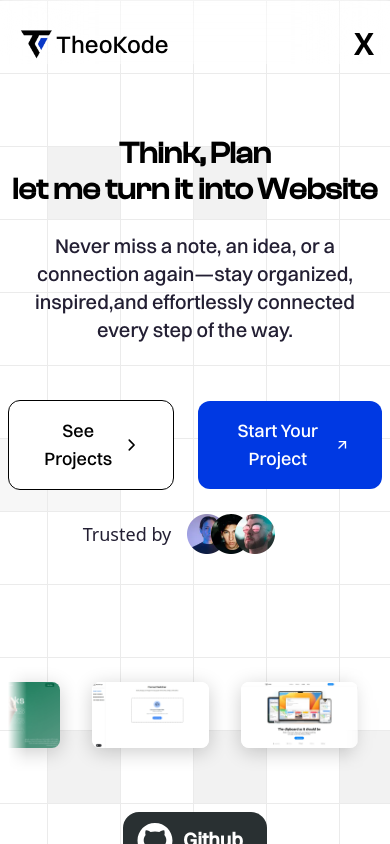
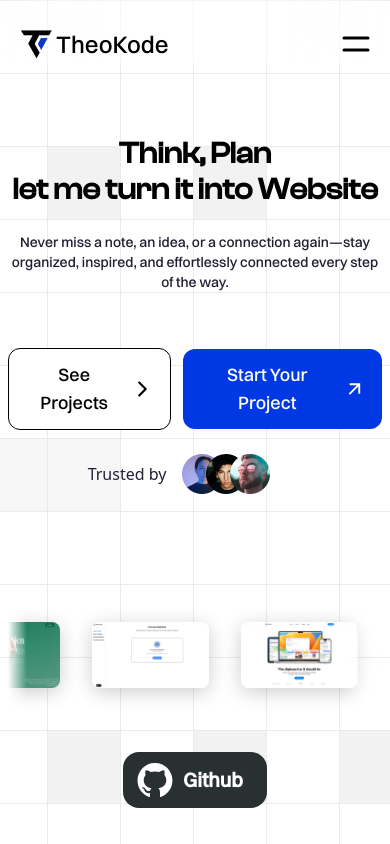
Before and after one commit to theo-code1/MyPortfolio, a React (Vite) app: page / in a window 390 px wide. Shown: the top 844 px of the page. Built offline with nearby package versions, Linux system fonts and the light colour scheme.

Commit message:
Remove Formspree dependency from package files; update HeroSection and NavBar components for improved responsiveness and layout; enhance PhoneMenu functionality with close button and state management for better user experience.

```diff
--- a/package.json
+++ b/package.json
@@ -10,7 +10,6 @@
     "preview": "vite preview"
   },
   "dependencies": {
-    "@formspree/react": "^3.0.0",
     "@tailwindcss/vite": "^4.1.11",
     "gsap": "^3.13.0",
     "motion": "^12.23.6",
--- a/src/Components/HeroSection.jsx
+++ b/src/Components/HeroSection.jsx
@@ -28,7 +28,7 @@ const HeroSection = ({ overviewRef, aboutRef, workRef }) => {
                 animateBy="words"
                 direction="top"
                 onAnimationComplete={''}
-                className="text-3xl md:text-5xl lg:text-6xl text-center font-clash-display font-bold"
+                className="hidden md:flex text-3xl md:text-5xl lg:text-6xl text-center font-clash-display font-bold"
                 />
               <BlurText
                 text="let me turn it into Website"
@@ -36,17 +36,18 @@ const HeroSection = ({ overviewRef, aboutRef, workRef }) => {
                 animateBy="words"
                 direction="top"
                 onAnimationComplete={''}
-                className="text-3xl md:text-5xl lg:text-6xl text-center font-clash-display font-bold "
+                className="hidden md:flex text-3xl md:text-5xl lg:text-6xl text-center font-clash-display font-bold "
                 />
+                <h1 className="flex md:hidden text-3xl font-clash-display font-bold ">Think, Plan<br />let me turn it into Website</h1>
 
               </div>
-              <h3 className='text-xl font-switzer text-dark-blue mb-8 animate-poop [--delay:0.5] md:[--delay:1.2]'  >Never miss a note, an idea, or a connection again—stay organized, inspired,<br className="hidden md:flex" />and effortlessly connected every step of the way.</h3>
-              <div className="cta-buttons flex items-center gap-6 mx-auto animate-position-opacity">
-                  <Link to={'/my-work'} className='flex items-center gap-2 px-8 py-4 bg-white border-[1.5px] border-black rounded-xl font-switzer font-medium text-lg hover:shadow-[0_2px_20px_0_var(--color-shadow-black)] cursor-pointer transition-all duration-200 group'>See Projects <SeeArrow className='text-2xl group-hover:translate-x-2  transition-all duration-200' /></Link>
-                  <Link to={'/contact'} className='flex items-center gap-2 px-8 py-4 bg-primary-blue text-white rounded-xl font-switzer font-medium text-lg hover:brightness-95 active:brightness-80 transition-all duration-200 cursor-pointer group' >Start Your Project <GoArrow className='text-2xl group-hover:translate-x-2 group-hover:-translate-y-1 group-hover:scale-[1.1] transition-all duration-200'/></Link>
+              <h3 className='text-sm md:text-xl font-switzer text-dark-blue mb-8 animate-none md:animate-poop [--delay:0.5] md:[--delay:1.2]'  >Never miss a note, an idea, or a connection again—stay organized, inspired,<br className="hidden md:flex" /> and effortlessly connected every step of the way.</h3>
+              <div className="cta-buttons flex items-center gap-3 md:gap-6 mx-auto animate-none md:animate-position-opacity">
+                  <Link to={'/my-work'} className='flex items-center gap-2 px-4 md:px-8 py-3 md:py-4 bg-white border-[1.5px] border-black rounded-xl font-switzer font-medium text-lg hover:shadow-[0_2px_20px_0_var(--color-shadow-black)] cursor-pointer transition-all duration-200 group'>See Projects <SeeArrow className='text-2xl group-hover:translate-x-2  transition-all duration-200' /></Link>
+                  <Link to={'/contact'} className='flex items-center gap-2 px-4 md:px-8 py-3 md:py-4 bg-primary-blue text-white rounded-xl font-switzer font-medium text-lg hover:brightness-95 active:brightness-80 transition-all duration-200 cursor-pointer group' >Start Your Project <GoArrow className='text-2xl group-hover:translate-x-2 group-hover:-translate-y-1 group-hover:scale-[1.1] transition-all duration-200'/></Link>
               </div>
               <div className="trust flex gap-4 items-center mx-auto animate-blur mb-24">
-                <h3 className='text-lg text-dark-blue font-medium'>Trusted by</h3>
+                <h3 className='text-[16px] md:text-lg text-dark-blue font-medium'>Trusted by</h3>
                 <div className="people-trusted flex gap-0 w-fit">
                   <img src={trust1} alt="person One" draggable='false' className='size-10 select-none' />
                   <img src={trust2} alt="person Two" draggable='false' className='size-10 select-none -translate-x-4' />
--- a/src/Components/NavBar.jsx
+++ b/src/Components/NavBar.jsx
@@ -3,11 +3,15 @@ import { useState, useEffect } from 'react';
 import useScrollDirection from './hook/UseScrollDirection';
 import { Link } from 'react-router';
 
+import Menu from '../assets/Icons/Menu'
+import Close from '../assets/Icons/Close'
 
 
 const scrollToSection = (ref) => {
   ref.current?.scrollIntoView({ behavior: "smooth" });
 };
+
+
 
 const NavBar = ({ overviewRef, aboutRef, workRef }) => {
   const scrollDirection = useScrollDirection();
@@ -26,8 +30,7 @@ console.log(isPhoneMenuOpened)
 
 
   return (
-    // <nav className={`flex-1/2 items-center justify-between px-20 mt-6`}>
-    <nav className={`flex items-center justify-between md:gap-4 px-4 md:px-8 lg::px-20 backdrop-blur-2xl md:backdrop-blur-none rounded fixed top-0 left-0 w-full z-50 transition-all duration-400 animate-nav
+    <nav className={`flex items-center justify-between md:gap-4 px-4 md:px-8 lg::px-20 backdrop-blur-2xl md:backdrop-blur-none rounded fixed top-0 left-0 w-full z-50 transition-all duration-400 animate-none md:animate-nav
         ${scrollDirection === 'down' ? '-translate-y-32' : 'translate-y-0'}
         ${isScrolled ? 'pt-4 pb-2' : 'pt-6'} `}>
         <div className={`logo items-center ${isScrolled ? 'flex md:hidden' : 'flex'}`}>
@@ -44,9 +47,11 @@ console.log(isPhoneMenuOpened)
 
         <Link to={'/contact'} className={`hidden md:flex bg-primary-blue brightness-105 hover:brightness-95 shadow-[0_4px_10px_0_var(--color-shadow-black)] hover:shadow-[0_2px_10px_0_var(--color-shadow-black-02)] transition-all duration-200 px-4 lg:px-8 py-3 rounded-xl text-[16px] text-white font-switzer font-medium cursor-pointer ${isScrolled ? 'md:hidden' : 'flex'}`}>Let's Connect</Link>
 
-        <h1 onClick={() => setIsPhoneMenuOpened(!isPhoneMenuOpened)} className='flex md:hidden text-3xl font-bold z-[99]'>X</h1>
+        {/* <h1  className='flex md:hidden text-3xl font-bold z-[99]'>X</h1> */}
+        <Menu onClick={() => setIsPhoneMenuOpened(!isPhoneMenuOpened)} className='text-4xl' />
+
         <PhoneMenu overviewRef={overviewRef} aboutRef={aboutRef} workRef={workRef}
-          isPhoneMenuOpened={isPhoneMenuOpened}
+          isPhoneMenuOpened={isPhoneMenuOpened} setIsPhoneMenuOpened={setIsPhoneMenuOpened}
         />
     </nav>
   )
@@ -55,19 +60,31 @@ console.log(isPhoneMenuOpened)
 export default NavBar
 
 
-const PhoneMenu = ({ overviewRef, aboutRef, workRef, isPhoneMenuOpened }) => {
+const PhoneMenu = ({ overviewRef, aboutRef, workRef, isPhoneMenuOpened, setIsPhoneMenuOpened }) => {
   return(
-    <div className={`menu w-screen flex md:hidden flex-col items-center gap-12 h-screen bg-white absolute top-0 left-0 z-50 pt-[20dvh] overflow-hidden ${isPhoneMenuOpened ? 'translate-x-0' : 'translate-x-full' } transition-transform duration-300`}>
-      <img src={MyLogo} alt="" className='w-12 object-contain absolute top-8 left-4 select-none' draggable='false' />
+    <div className={`menu w-screen flex md:hidden flex-col items-center gap-12 h-screen border bg-white fixed top-0 left-0 z-50 pt-[20dvh] overflow-hidden  ${isPhoneMenuOpened ? 'translate-x-0' : 'translate-x-full' } transition-transform duration-300`}>
+      <div className="top-bar absolute top-0 left-0 pt-6 px-8 flex items-center justify-between w-full">
+        <img src={MyLogo} alt="" className='w-12 object-contain select-none' draggable='false' />
+        <Close onClick={() => setIsPhoneMenuOpened(false)} className='text-4xl rounded-2xl active:bg-gray-100 ' />
+      </div>
 
       <ul className={`flex flex-col items-center gap-4 mx-auto w-full text-xl font-switzer font-medium px-8 py-2`}>
-            <li onClick={() => scrollToSection(overviewRef)}  className='cursor-pointer text-black hover:text-dark-blue/90 px-2 py-1 transition-all duration-200'>Overview</li>
+            <li onClick={() => {
+              scrollToSection(overviewRef)
+              setIsPhoneMenuOpened(false)
+            }}  className='cursor-pointer text-black hover:text-dark-blue/90 px-2 py-1 transition-all duration-200'>Overview</li>
             <hr className='w-1/2 text-black/30 ' />
-            <li onClick={() => scrollToSection(aboutRef)}  className='cursor-pointer text-black hover:text-dark-blue/90 px-2 py-1 transition-all duration-200'>About</li>
+            <li onClick={() => {
+              scrollToSection(aboutRef)
+              setIsPhoneMenuOpened(false)
+            }}  className='cursor-pointer text-black hover:text-dark-blue/90 px-2 py-1 transition-all duration-200'>About</li>
             <hr className='w-1/2 text-black/30 ' />
-            <li onClick={() => scrollToSection(workRef)}  className='cursor-pointer text-black hover:text-dark-blue/90 px-2 py-1 transition-all duration-200'>Work</li>
+            <li onClick={() => {
+              scrollToSection(workRef)
+              setIsPhoneMenuOpened(false)
+            }}  className='cursor-pointer text-black hover:text-dark-blue/90 px-2 py-1 transition-all duration-200'>Work</li>
             <hr className='w-1/2 text-black/30 ' />
-            <Link to={'/contact'} ><li className='cursor-pointer text-black hover:text-dark-blue/90 px-2 py-1 transition-all duration-200'>Contact</li></Link>
+            <Link to={'/contact'} ><li onClick={() => setIsPhoneMenuOpened(false)} className='cursor-pointer text-black hover:text-dark-blue/90 px-2 py-1 transition-all duration-200'>Contact</li></Link>
         </ul>
 
         <Link to={'/contact'} className={`flex md:hidden w-fit bg-primary-blue brightness-105 active:brightness-95 shadow-[0_4px_10px_0_var(--color-shadow-black)] active:shadow-[0_2px_10px_0_var(--color-shadow-black-02)] transition-all duration-200 px-8 py-3 rounded-xl text-lg text-white font-switzer font-medium `}>Let's Connect</Link>
--- /dev/null
+++ b/src/assets/Icons/Close.jsx
@@ -0,0 +1,7 @@
+import * as React from "react";
+
+function AiOutlineClose(props) {
+  return <svg stroke="currentColor" fill="currentColor" strokeWidth={0} viewBox="0 0 1024 1024" height="1em" width="1em" {...props}><path d="M563.8 512l262.5-312.9c4.4-5.2.7-13.1-6.1-13.1h-79.8c-4.7 0-9.2 2.1-12.3 5.7L511.6 449.8 295.1 191.7c-3-3.6-7.5-5.7-12.3-5.7H203c-6.8 0-10.5 7.9-6.1 13.1L459.4 512 196.9 824.9A7.95 7.95 0 0 0 203 838h79.8c4.7 0 9.2-2.1 12.3-5.7l216.5-258.1 216.5 258.1c3 3.6 7.5 5.7 12.3 5.7h79.8c6.8 0 10.5-7.9 6.1-13.1L563.8 512z" /></svg>;
+}
+
+export default AiOutlineClose;
--- /dev/null
+++ b/src/assets/Icons/Menu.jsx
@@ -0,0 +1,7 @@
+import * as React from "react";
+
+function HiOutlineMenuAlt4(props) {
+  return <svg stroke="currentColor" fill="none" strokeWidth={0} viewBox="0 0 24 24" height="1em" width="1em" {...props}><path strokeLinecap="round" strokeLinejoin="round" strokeWidth={2} d="M4 8h16M4 16h16" /></svg>;
+}
+
+export default HiOutlineMenuAlt4;
```
Also changed, not shown: 1 other file (tests, documents, lock files or other folders).
